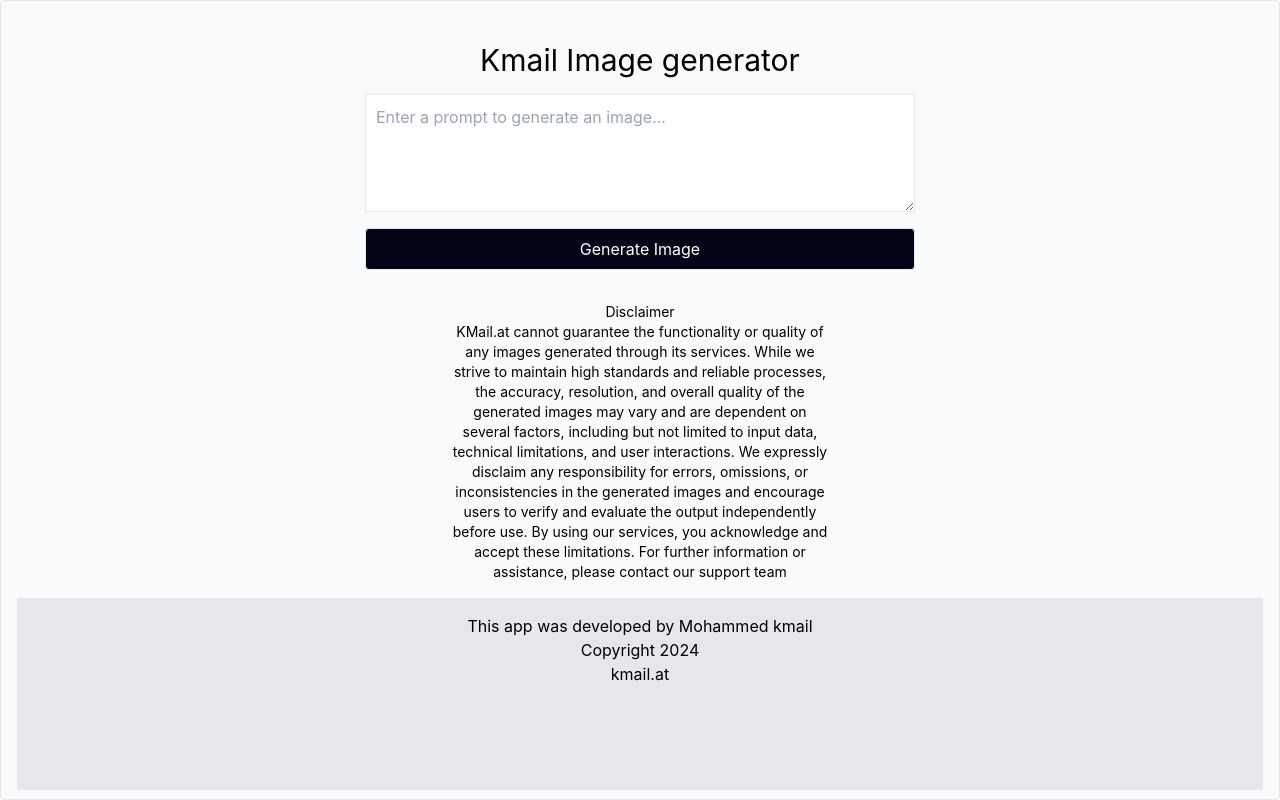
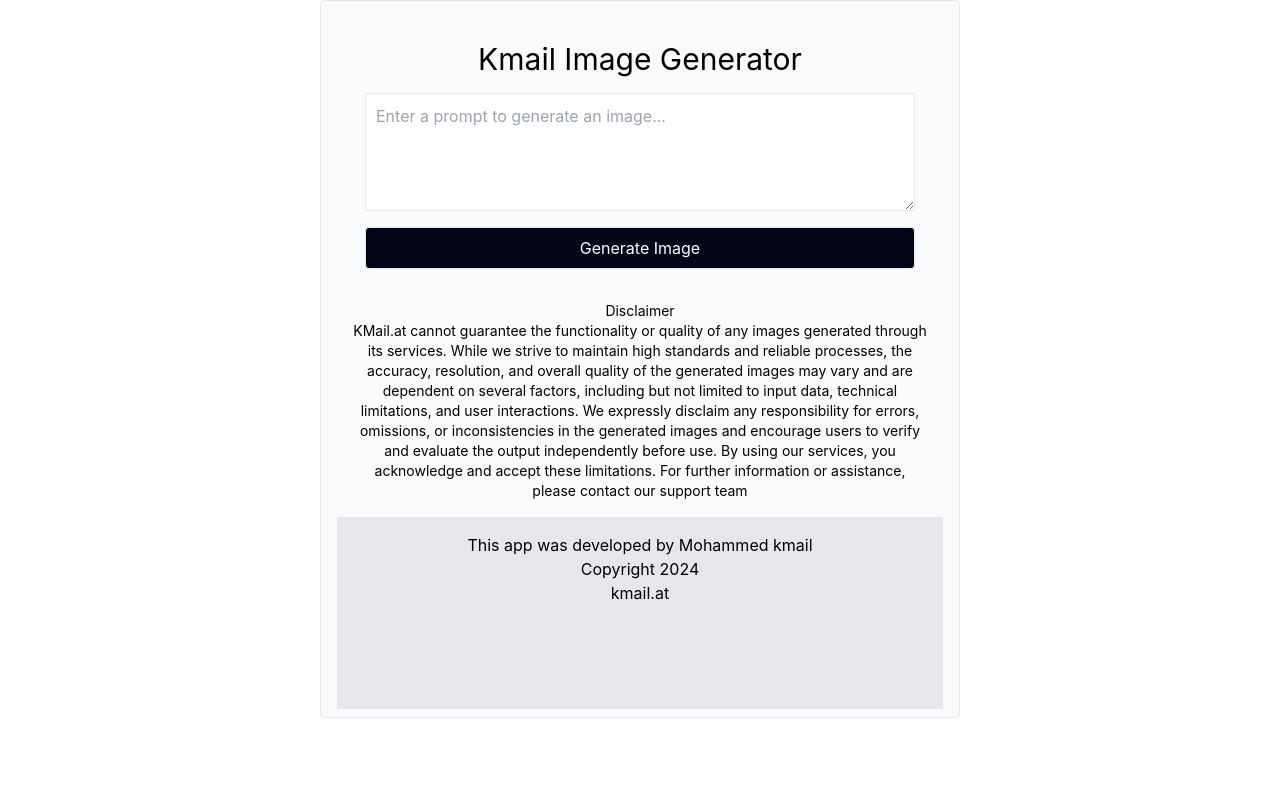
Before and after one commit to mokmail/imagegenerator, a React (Create React App) app in the folder huggi/: page / in a window 1280 px wide. Built offline with nearby package versions, Linux system fonts and the light colour scheme; no server answers.

Commit message:
add watermark

```diff
--- a/huggi/src/App.css
+++ b/huggi/src/App.css
@@ -1,5 +1,5 @@
 .App {
-  height: 100vh;
+  height: fit-content;
   display: flex;
 
   flex-direction: column;
--- a/huggi/src/App.js
+++ b/huggi/src/App.js
@@ -6,7 +6,7 @@
 
 function App() {
   return (
-    <div className="App border border-primary bg-slate-50 w-full  px-4 py-2 rounded">
+    <div className="App border border-primary bg-slate-50 w-1/2  px-4 py-2 rounded">
 
      <ImageGenerator  />
      <Disclaimer />
--- a/huggi/src/components/disclaimer.js
+++ b/huggi/src/components/disclaimer.js
@@ -1,6 +1,6 @@
 const Disclaimer = () => {
     return (
-        <div className=" mx-auto p-4  text-sm w-4/12">
+        <div className=" mx-auto p-4  text-sm w-full">
             <h2>Disclaimer</h2>
 
             KMail.at cannot guarantee the functionality or quality of any images generated through its services. While we strive to maintain high standards and reliable processes, the accuracy, resolution, and overall quality of the generated images may vary and are dependent on several factors, including but not limited to input data, technical limitations, and user interactions.
--- a/huggi/src/components/imagegenerator.js
+++ b/huggi/src/components/imagegenerator.js
@@ -1,21 +1,43 @@
-
 import React, { useState } from "react";
 
-
-
 const ImageGenerator = () => {
-const huggingFaceApiKey = process.env.REACT_APP_API_KEY;
+  const huggingFaceApiKey = process.env.REACT_APP_API_KEY;
   const [prompt, setPrompt] = useState("");
   const [generatedImage, setGeneratedImage] = useState(null);
   const [loading, setLoading] = useState(false);
   const [error, setError] = useState(null);
+
+  const addWatermark = async (imageBlob) => {
+    return new Promise((resolve) => {
+      const canvas = document.createElement("canvas");
+      const ctx = canvas.getContext("2d");
+      const img = new Image();
+
+      img.onload = () => {
+        canvas.width = img.width;
+        canvas.height = img.height;
+        ctx.drawImage(img, 0, 0);
+
+        // Add watermark
+        ctx.font = "16px Arial";
+        ctx.fillStyle = "rgba(255, 255, 255, 0.8)";
+        ctx.textAlign = "right";
+        ctx.fillText("kmail.at", canvas.width - 10, canvas.height - 10);
+
+        canvas.toBlob((watermarkedBlob) => {
+          resolve(watermarkedBlob);
+        });
+      };
+
+      img.src = URL.createObjectURL(imageBlob);
+    });
+  };
 
   const handleGenerateImage = async () => {
     setLoading(true);
     setError(null);
     setGeneratedImage(null);
 
-     // API key from .env file
     const apiUrl = "https://api-inference.huggingface.co/models/stabilityai/stable-diffusion-3.5-large"; // Replace with the desired model
 
     try {
@@ -33,7 +55,8 @@
       }
 
       const imageBlob = await response.blob();
-      const imageUrl = URL.createObjectURL(imageBlob);
+      const watermarkedBlob = await addWatermark(imageBlob);
+      const imageUrl = URL.createObjectURL(watermarkedBlob);
       setGeneratedImage(imageUrl);
     } catch (err) {
       setError("Failed to generate image. Please try again.");
@@ -44,11 +67,11 @@
   };
 
   return (
-    <div className=" mx-auto p-4">
+    <div className="mx-auto p-4">
+      <div className="text-3xl p-4">Kmail Image Generator</div>
 
-      <div className="text-3xl p-4">Kmail Image generator</div>
-
-      <textarea className="form-control border "
+      <textarea
+        className="form-control border w-full"
         placeholder="Enter a prompt to generate an image..."
         value={prompt}
         onChange={(e) => setPrompt(e.target.value)}
@@ -57,9 +80,9 @@
         style={{ marginBottom: "10px", padding: "10px", fontSize: "16px" }}
       />
       <br />
-      <button className="border border-primary bg-slate-950 w-full text-white px-4 py-2 rounded"
+      <button
+        className="border border-primary bg-slate-950 w-full text-white px-4 py-2 rounded"
         onClick={handleGenerateImage}
-
         disabled={loading}
       >
         {loading ? "Generating..." : "Generate Image"}
@@ -69,6 +92,15 @@
         <div style={{ marginTop: "20px" }}>
           <h3>Generated Image:</h3>
           <img src={generatedImage} alt="Generated" style={{ maxWidth: "100%" }} />
+          <br />
+          <a
+            href={generatedImage}
+            download="generated_image.png"
+            className="border border-primary bg-blue-500 text-white px-4 py-2 rounded mt-4 inline-block"
+            style={{ textDecoration: "none", marginTop: "10px" }}
+          >
+            Download Image
+          </a>
         </div>
       )}
     </div>
```
